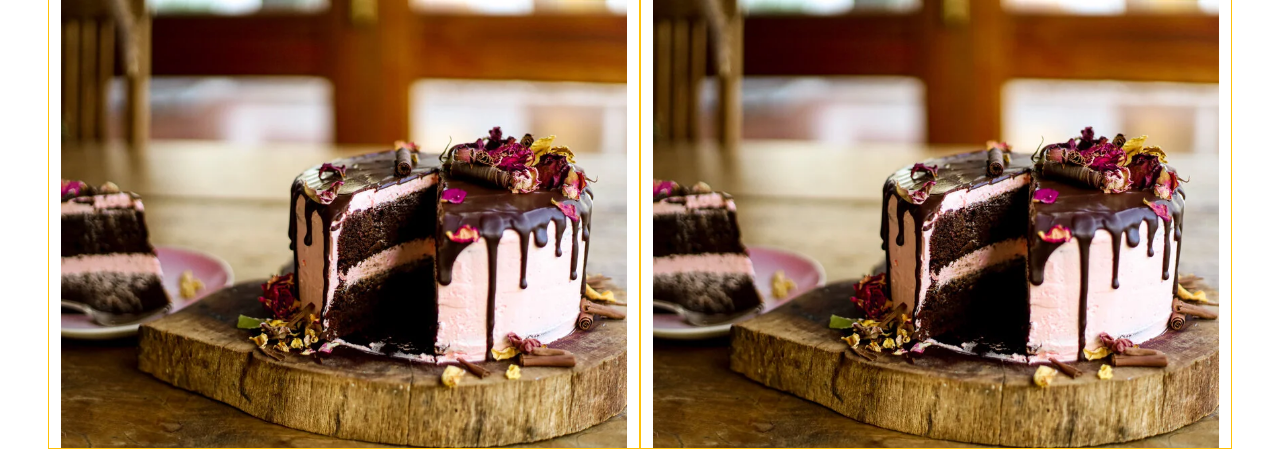
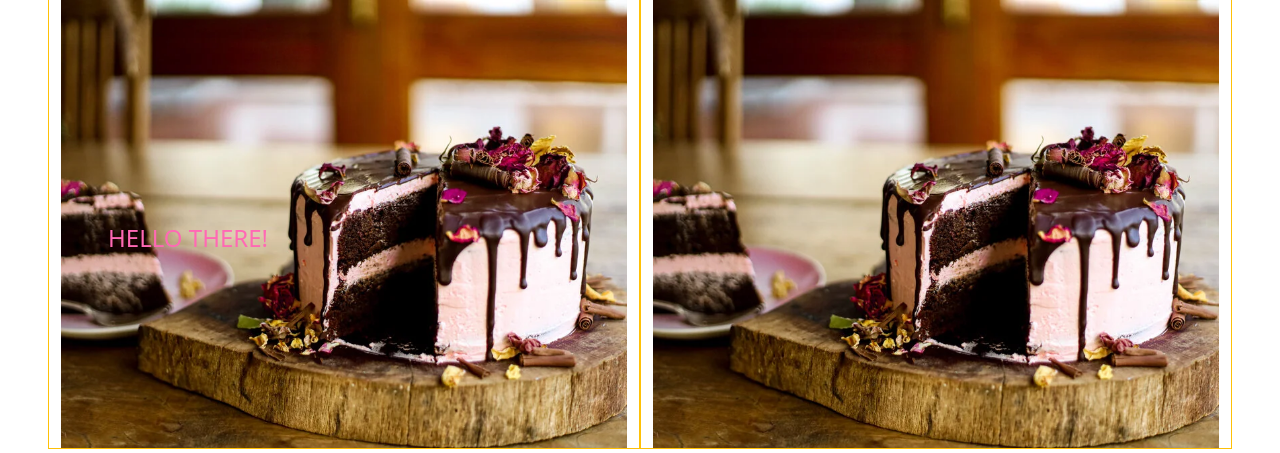
Before and after one commit to mattgriffindev/ci_msp4_v1, a Django app: page / in a window 1280 px wide. Shown: the part 1033-1486 px from the top of the page. Run offline with Django 3.2, Linux system fonts and the light colour scheme; some libraries are stand-ins or nearby versions.

Commit message:
add text to feature-img - add text stlying in base.css

```diff
--- a/home/templates/home/index.html
+++ b/home/templates/home/index.html
@@ -57,12 +57,15 @@
 </div>
 <div class="container-fluid mt-4">
   <div class="row px-5">
-    <div class="col-6 border border-warning">
+    <div class="col-6 feature-img border border-warning">
+
+      <div class="test"><h4>HELLO THERE!</h4></div>
+
       <div class="feature-img-lg">
         <img src="/media/test4.webp" class="center" alt="">
       </div>
     </div>
-    <div class="col-6 border border-warning">
+    <div class="col-6 feature-img border border-warning">
       <div class="feature-img-lg">
         <img src="/media/test4.webp" class="center" alt="">
       </div>
--- a/static/css/base.css
+++ b/static/css/base.css
@@ -18,6 +18,29 @@ html {
 }
 
 /*--------------------------------------------------------------------header-*/
+
+.brand {
+	text-decoration: none;
+}
+
+.brand h1 {
+	color: var(--brand-color);
+	font-family: Verdana, Geneva, Tahoma, sans-serif;
+	font-size: 1.5rem;
+	font-weight: 700;
+	text-transform: uppercase;
+}
+
+.nav-pills .nav-link.active {
+	background-color: #111;
+	border-radius: 0%;
+}
+
+.nav-link:hover {
+	background-color: #ffb3be;
+	border-radius: 0%;
+	color: var(--secondary-text-color);
+}
 
 .input-group {
 	width: 50%;
@@ -185,25 +208,13 @@ html {
 
 
 
-.brand {
-	text-decoration: none;
+.feature-img {
+	position: relative;
 }
 
-.brand h1 {
-	color: var(--brand-color);
-	font-family: Verdana, Geneva, Tahoma, sans-serif;
-	font-size: 1.5rem;
-	font-weight: 700;
-	text-transform: uppercase;
+.test {
+	position: absolute;
+    top: 50%;
+    left: 10%;
+	color: hotpink;
 }
-
-.nav-pills .nav-link.active {
-	background-color: #111;
-	border-radius: 0%;
-}
-
-.nav-link:hover {
-	background-color: #ffb3be;
-	border-radius: 0%;
-	color: var(--secondary-text-color);
-}
```
